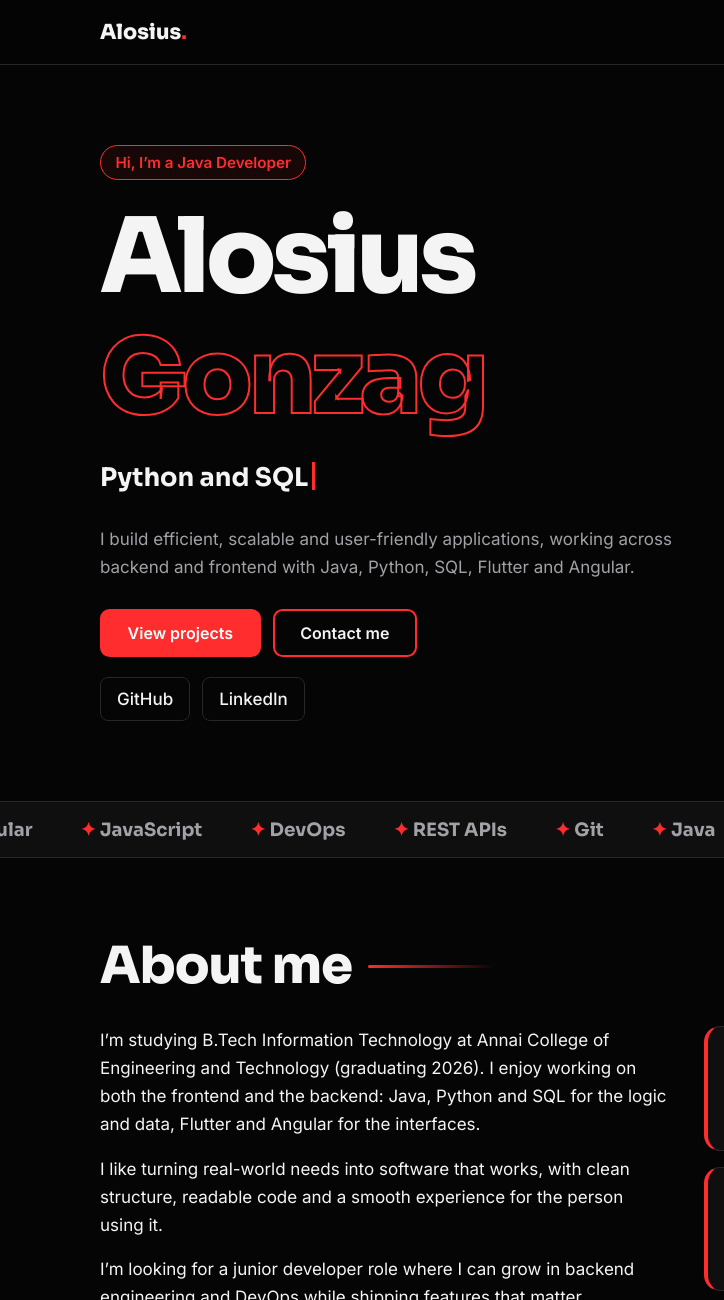
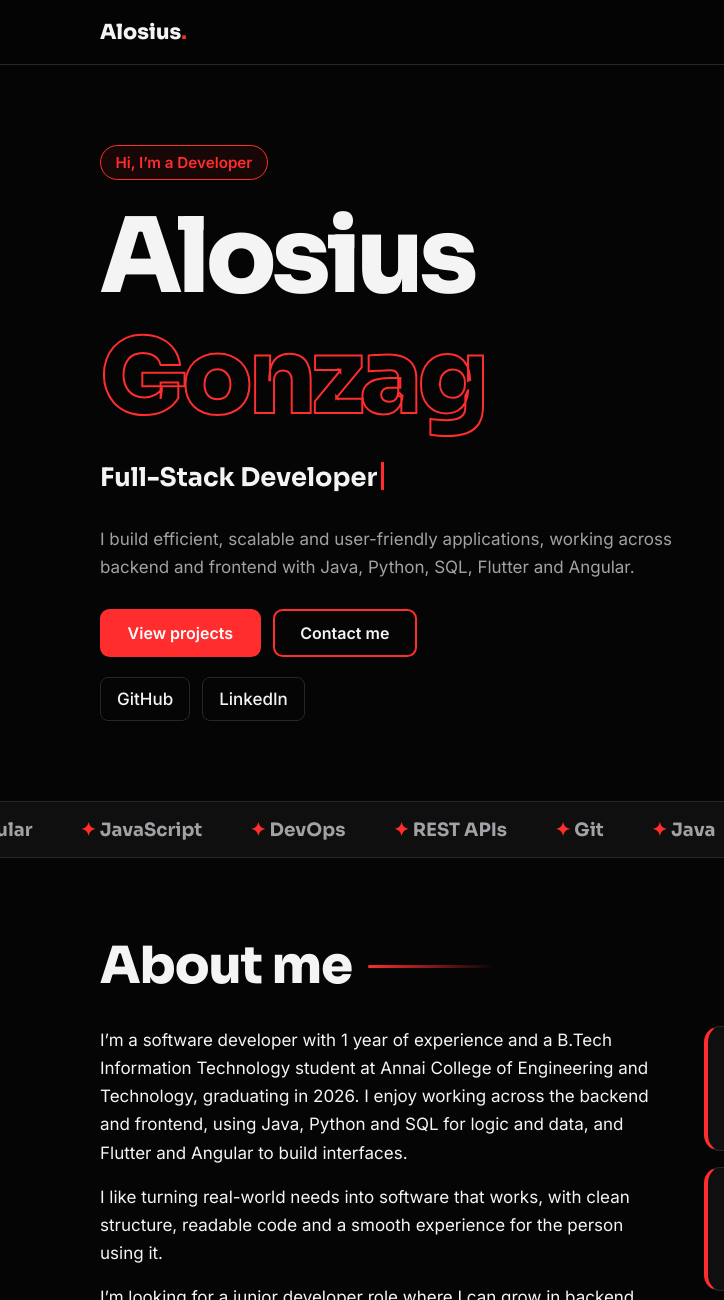
Before and after one commit to Alosius26/PORTFOLIO, a plain HTML site: page index.html in a window 1280 px wide. Shown: the top 1300 px of the page, 0-724 px from the left. Drawn offline with Linux system fonts and the light colour scheme.

Commit message:
profile update

```diff
--- a/index.html
+++ b/index.html
@@ -4,7 +4,7 @@
 <meta charset="utf-8">
 <meta name="viewport" content="width=device-width, initial-scale=1, viewport-fit=cover">
 <meta name="theme-color" content="#000000">
-<title>Alosius Gonzag – Java Developer Portfolio</title>
+<title>Alosius Gonzag – Software Developer Portfolio</title>
 <link rel="preconnect" href="https://fonts.googleapis.com">
 <link rel="stylesheet" href="https://fonts.googleapis.com/css2?family=Sora:wght@500;700;800&family=Inter:wght@400;500;600&display=swap">
 <style>
@@ -199,9 +199,9 @@ footer{border-top:1px solid var(--line);padding:2rem 0;color:var(--muted);font-s
   <div class="wrap">
     <div class="hero" id="home">
       <div>
-        <span class="hello fade">Hi, I’m a Java Developer</span>
+        <span class="hello fade">Hi, I’m a Developer</span>
         <h1><span class="line"><span>Alosius</span></span><span class="line"><span>Gonzag</span></span></h1>
-        <div class="typed" id="typed" aria-label="Java Developer">Java Developer</div>
+        <div class="typed" id="typed" aria-label="Software Developer">Software Developer</div>
         <p class="muted fade">I build efficient, scalable and user-friendly applications, working across backend and frontend with Java, Python, SQL, Flutter and Angular.</p>
         <div class="btns fade2">
           <a class="btn fill" href="#projects">View projects</a>
@@ -226,7 +226,7 @@ footer{border-top:1px solid var(--line);padding:2rem 0;color:var(--muted);font-s
       <h2 class="rv">About me</h2>
       <div class="about">
         <div class="rv">
-          <p>I’m studying B.Tech Information Technology at Annai College of Engineering and Technology (graduating 2026). I enjoy working on both the frontend and the backend: Java, Python and SQL for the logic and data, Flutter and Angular for the interfaces.</p>
+          <p>I’m a software developer with 1 year of experience and a B.Tech Information Technology student at Annai College of Engineering and Technology, graduating in 2026. I enjoy working across the backend and frontend, using Java, Python and SQL for logic and data, and Flutter and Angular to build interfaces.</p>
           <p>I like turning real-world needs into software that works, with clean structure, readable code and a smooth experience for the person using it.</p>
           <p>I’m looking for a junior developer role where I can grow in backend engineering and DevOps while shipping features that matter.</p>
         </div>
@@ -394,7 +394,7 @@ b.addEventListener('click',function(){var o=m.classList.toggle('open');b.setAttr
 m.addEventListener('click',function(e){if(e.target.tagName==='A')closeM()});
 
 /* typed roles */
-var roles=['Java Developer','Python and SQL','Flutter and Angular','DevOps Enthusiast'],ri=0,ci=0,del=false,el=document.getElementById('typed');
+var roles=['Software Developer','Full-Stack Developer','Backend Developer','Flutter and Angular','DevOps Enthusiast'],ri=0,ci=0,del=false,el=document.getElementById('typed');
 function tick(){
   var w=roles[ri];
   ci+=del?-1:1;
```
